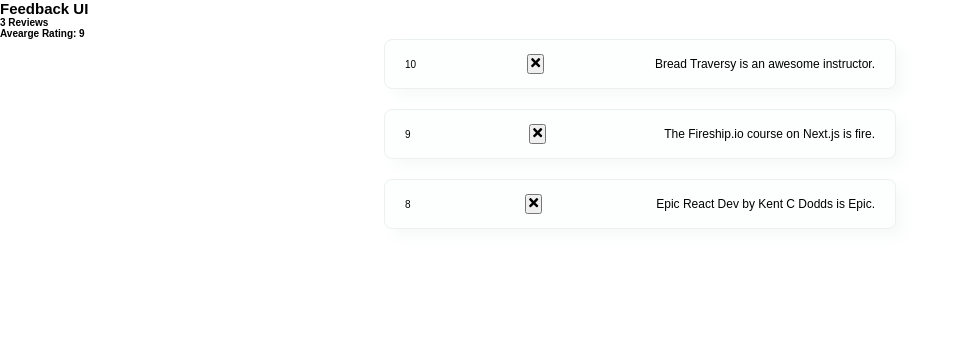
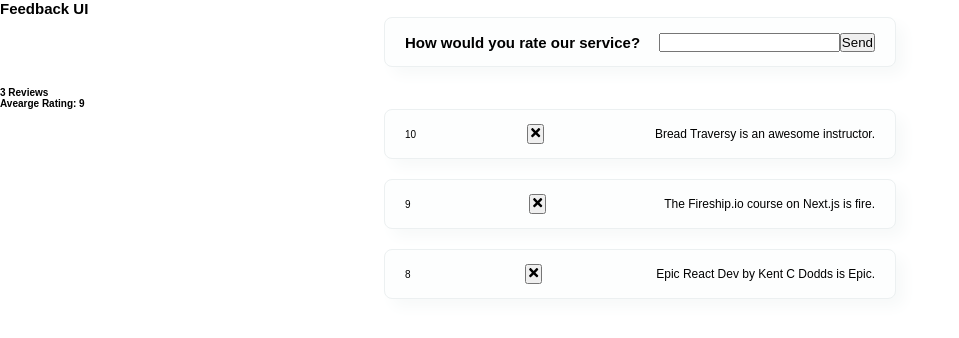
Before and after one commit to sundaray/feedback-app, a React (Create React App) app: page / in a window 1280 px wide. Shown: the top 338 px of the page, without its empty margins (0-959 px from the left). Built offline with nearby package versions, Linux system fonts and the light colour scheme; the HTML template or start-up script is replaced by a standard one.

Commit message:
Added the Feedback form component

```diff
--- a/package.json
+++ b/package.json
@@ -10,6 +10,7 @@
     "prop-types": "^15.8.1",
     "react": "^18.2.0",
     "react-dom": "^18.2.0",
+    "react-hot-toast": "^2.3.0",
     "react-icons": "^4.4.0",
     "react-scripts": "5.0.1",
     "web-vitals": "^2.1.4"
--- a/src/App.js
+++ b/src/App.js
@@ -3,6 +3,7 @@
 import FeedbackList from "./components/FeedbackList";
 import feedbackDataArray from "./data/feedbackData";
 import FeedbackStats from "./components/FeedbackStats";
+import FeedbackForm from "./components/FeedbackForm";
 
 const App = () => {
   const [feedbackData, setFeedbackData] = useState(feedbackDataArray);
@@ -15,6 +16,7 @@
     <>
       <Header />
       <div className="feedback-container">
+        <FeedbackForm />
         <FeedbackStats feedback={feedbackData} />
         <FeedbackList feedback={feedbackData} handleDelete={deleteFeedback} />
       </div>
--- /dev/null
+++ b/src/components/FeedbackForm.js
@@ -0,0 +1,21 @@
+import React, { useState } from "react";
+import Card from "./sharedStyling/Card";
+
+const FeedbackForm = () => {
+  const [text, setText] = useState("");
+
+  const handleChange = (e) => {
+    setText(e.target.value);
+  };
+  return (
+    <Card>
+      <h2>How would you rate our service?</h2>
+      <div className="feedback-form-group">
+        <input onChange={handleChange} value={text} />
+        <button>Send</button>
+      </div>
+    </Card>
+  );
+};
+
+export default FeedbackForm;
--- a/src/components/FeedbackItem.js
+++ b/src/components/FeedbackItem.js
@@ -5,6 +5,7 @@
 
 const FeedbackItem = ({ feedback: { id, rating, text }, handleDelete }) => {
   return (
+    <>
       <Card>
         <div className="feedback-rating">{rating}</div>
         <button onClick={() => handleDelete(id)}>
@@ -12,6 +13,7 @@
         </button>
         <p className="feedback-text">{text}</p>
       </Card>
+    </>
   );
 };
 
--- a/src/index.css
+++ b/src/index.css
@@ -23,7 +23,6 @@
   margin: 0rem auto;
   margin-bottom: 2rem;
   box-shadow: .8rem .8rem 1.5rem #F7F9F9;
-  cursor: pointer;
   transition: all 0.2s;
 }
 .card:hover {
@@ -33,3 +32,7 @@
 .card p {
   font-size: 1.2rem;
 }
+
+.card button {
+  cursor: pointer;
+}
```
Also changed, not shown: 1 other file (tests, documents, lock files or other folders). Lines whose indentation alone changed are shown as unchanged.
